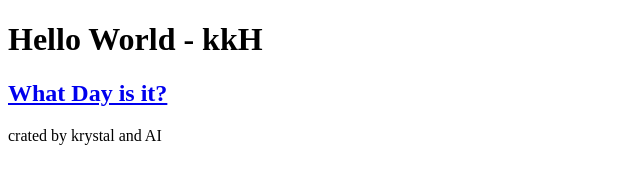
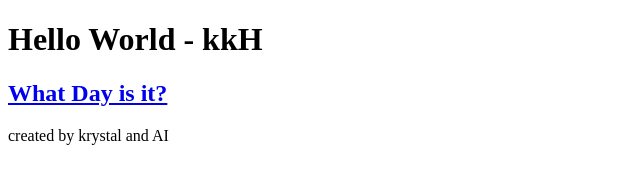
Before and after one commit to KrystalKaptures/kk, a plain HTML site: page index.html in a window 1280 px wide. Shown: the full height of the page, 0-640 px from the left. Drawn offline with Linux system fonts and the light colour scheme.

Commit message:
Update index.html

```diff
--- a/index.html
+++ b/index.html
@@ -16,7 +16,7 @@
 
 </body>
     <footer>
-<p>crated by krystal and AI</p>
+<p>created by krystal and AI</p>
 
     </footer>
 </html>
```
